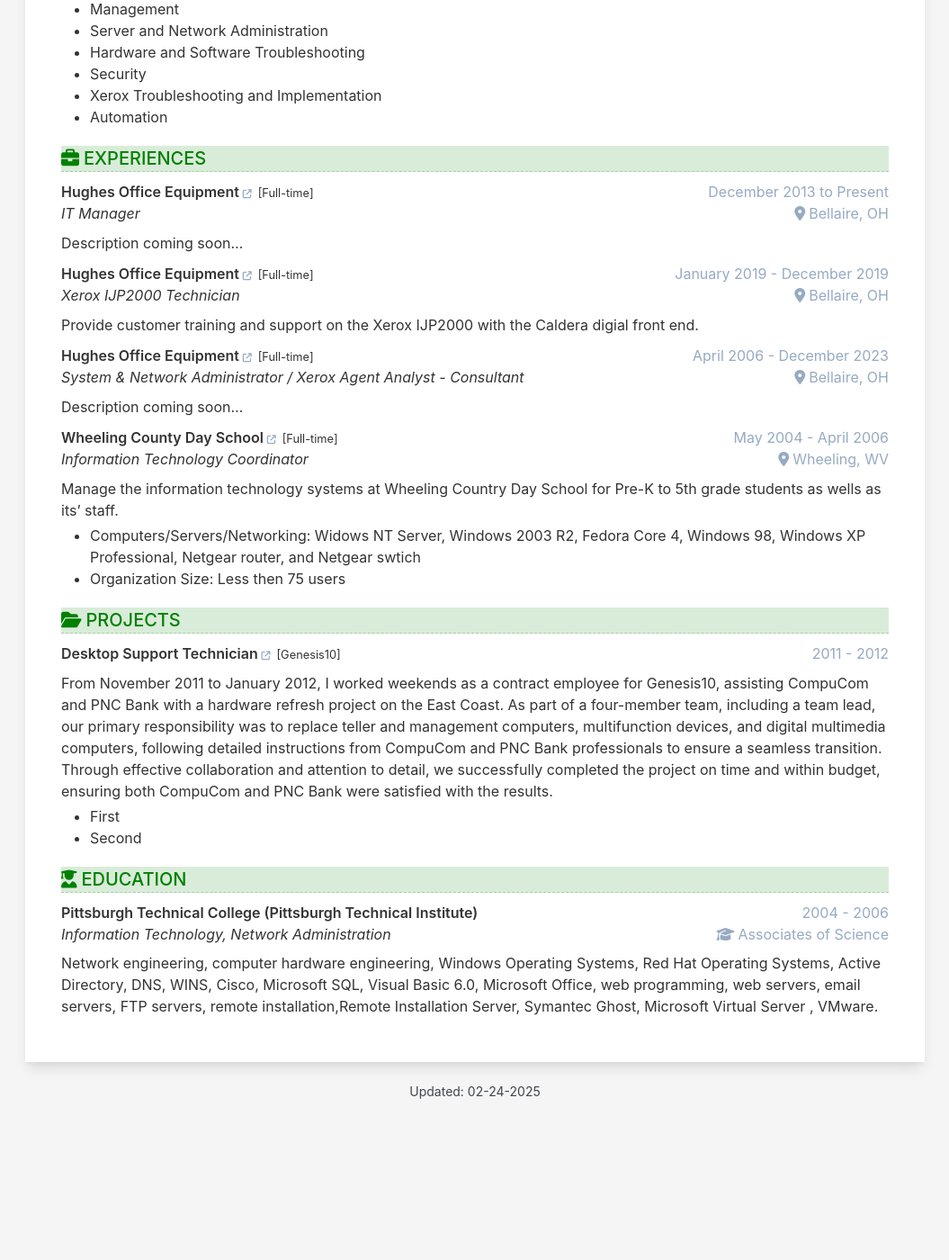
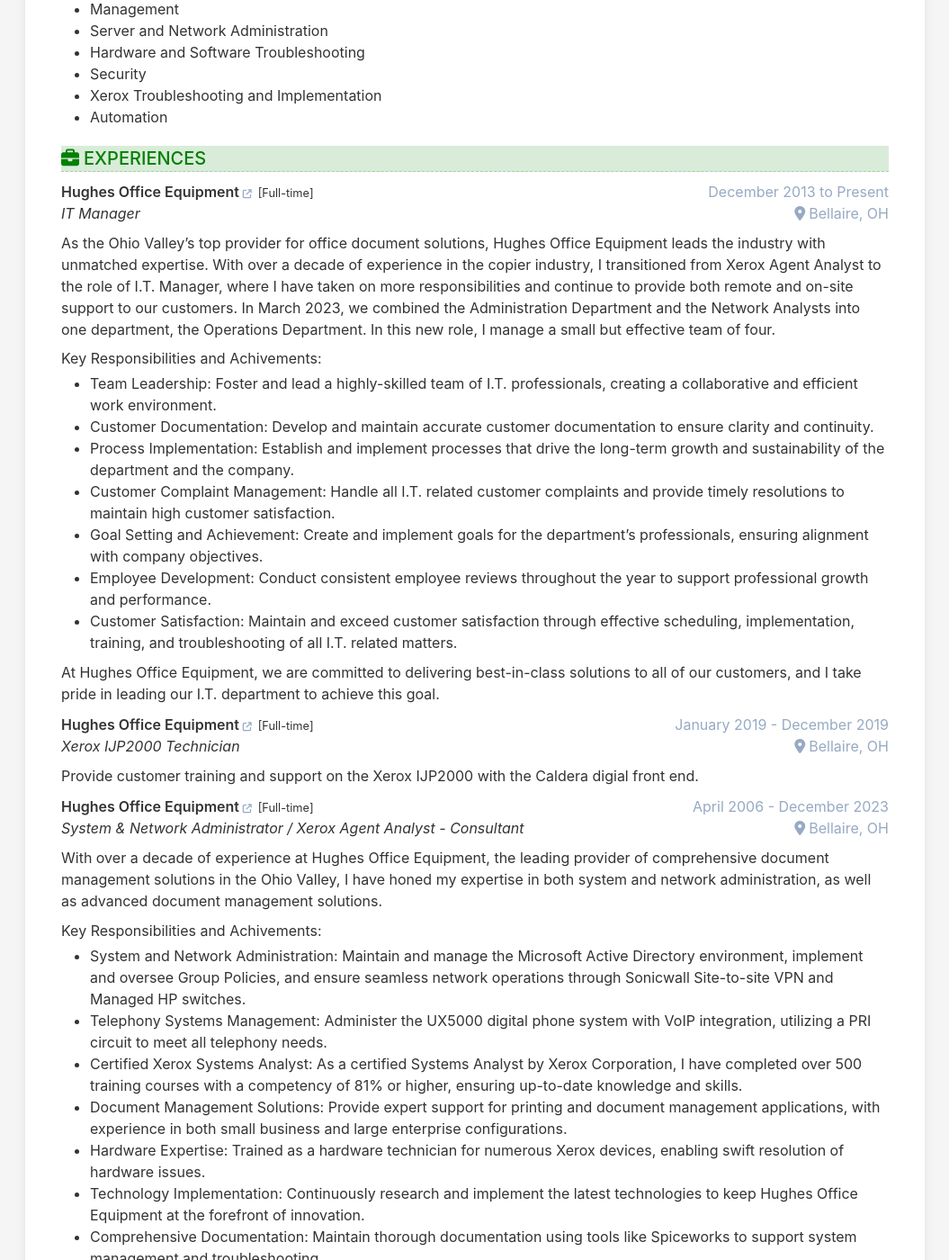
Before and after one commit to MrJordanRoth/resume, a Jekyll site: the page built from index.html, in a window 1280 px wide and 1400 px high, scrolled down 401 px. Shown: the whole window at 90% size, without its empty margins (112-1167 px from the left). Built offline with Jekyll 4.4.1, drawn with Linux system fonts in a browser that asks for light colours; before the commit the page ends 1644 px from its top, so only the background shows below that; some of the changed text lies outside the part shown.

Commit message:
Updates to resume

```diff
--- a/_data/data.yml
+++ b/_data/data.yml
@@ -131,7 +131,18 @@ experience:
       role: IT Manager
       location: Bellaire, OH
       description: |
-        Description coming soon...
+        As the Ohio Valley's top provider for office document solutions, Hughes Office Equipment leads the industry with unmatched expertise. With over a decade of experience in the copier industry, I transitioned from Xerox Agent Analyst to the role of I.T. Manager, where I have taken on more responsibilities and continue to provide both remote and on-site support to our customers. In March 2023, we combined the Administration Department and the Network Analysts into one department, the Operations Department. In this new role, I manage a small but effective team of four.
+
+        Key Responsibilities and Achivements:
+        + Team Leadership: Foster and lead a highly-skilled team of I.T. professionals, creating a collaborative and efficient work environment.
+        + Customer Documentation: Develop and maintain accurate customer documentation to ensure clarity and continuity.
+        + Process Implementation: Establish and implement processes that drive the long-term growth and sustainability of the department and the company.
+        + Customer Complaint Management: Handle all I.T. related customer complaints and provide timely resolutions to maintain high customer satisfaction.
+        + Goal Setting and Achievement: Create and implement goals for the department's professionals, ensuring alignment with company objectives.
+        + Employee Development: Conduct consistent employee reviews throughout the year to support professional growth and performance.
+        + Customer Satisfaction: Maintain and exceed customer satisfaction through effective scheduling, implementation, training, and troubleshooting of all I.T. related matters.
+
+        At Hughes Office Equipment, we are committed to delivering best-in-class solutions to all of our customers, and I take pride in leading our I.T. department to achieve this goal.
 
     - company: Hughes Office Equipment
       link: 'https://hughesteam.net'
@@ -149,7 +160,18 @@ experience:
       role: System & Network Administrator / Xerox Agent Analyst - Consultant
       location: Bellaire, OH
       description: |
-        Description coming soon...
+        With over a decade of experience at Hughes Office Equipment, the leading provider of comprehensive document management solutions in the Ohio Valley, I have honed my expertise in both system and network administration, as well as advanced document management solutions.
+
+        Key Responsibilities and Achivements:
+        + System and Network Administration: Maintain and manage the Microsoft Active Directory environment, implement and oversee Group Policies, and ensure seamless network operations through Sonicwall Site-to-site VPN and Managed HP switches.
+        + Telephony Systems Management: Administer the UX5000 digital phone system with VoIP integration, utilizing a PRI circuit to meet all telephony needs.
+        + Certified Xerox Systems Analyst: As a certified Systems Analyst by Xerox Corporation, I have completed over 500 training courses with a competency of 81% or higher, ensuring up-to-date knowledge and skills.
+        + Document Management Solutions: Provide expert support for printing and document management applications, with experience in both small business and large enterprise configurations.
+        + Hardware Expertise: Trained as a hardware technician for numerous Xerox devices, enabling swift resolution of hardware issues.
+        + Technology Implementation: Continuously research and implement the latest technologies to keep Hughes Office Equipment at the forefront of innovation.
+        + Comprehensive Documentation: Maintain thorough documentation using tools like Spiceworks to support system management and troubleshooting.
+
+        My dual role at Hughes Office Equipment allows me to deliver exceptional services and solutions, ensuring our customers receive the highest level of satisfaction. I am dedicated to driving our clients' success through cutting-edge technology and professional expertise.
 
     - company: Wheeling County Day School
       link: 'https://www.wcdsedu.com/'
```
